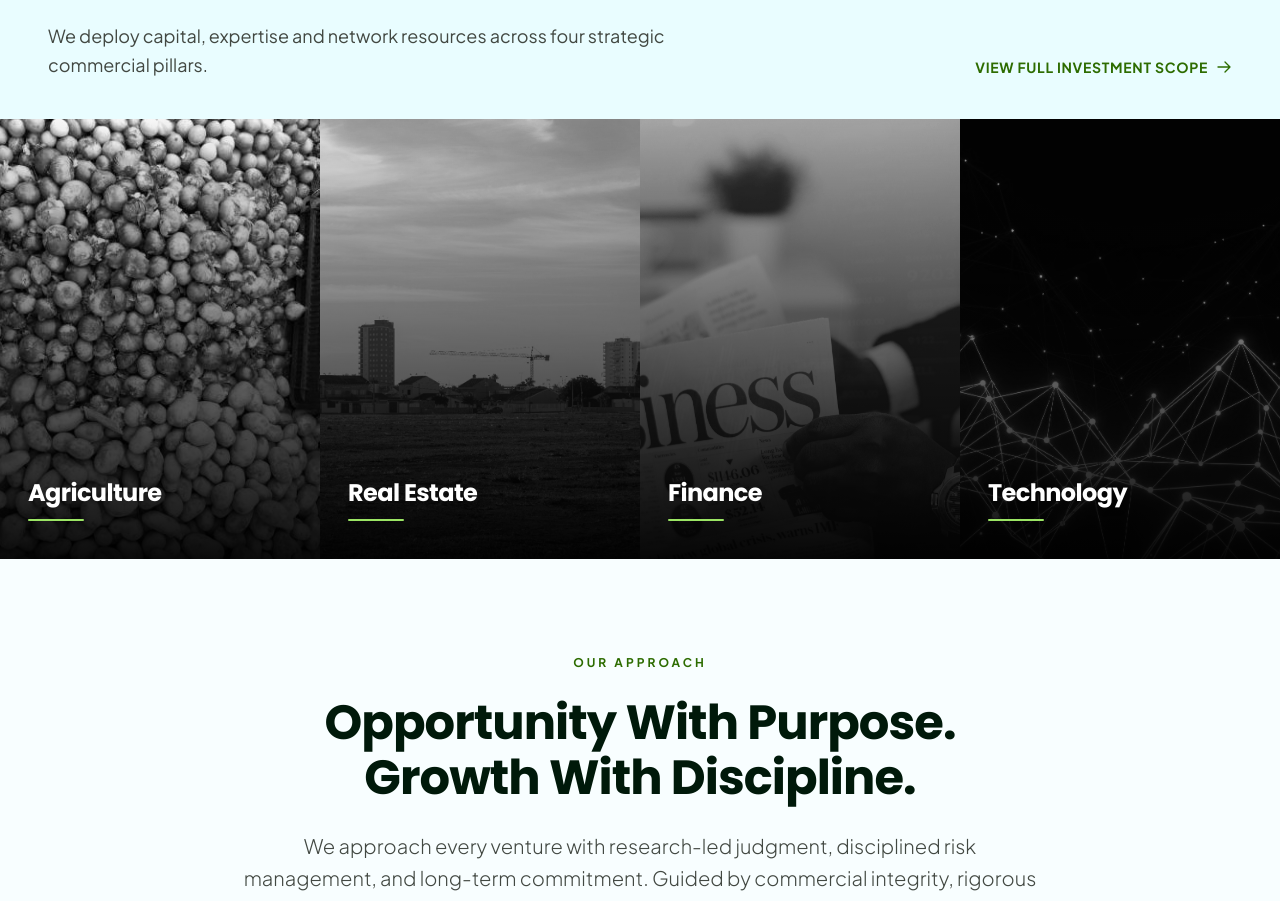
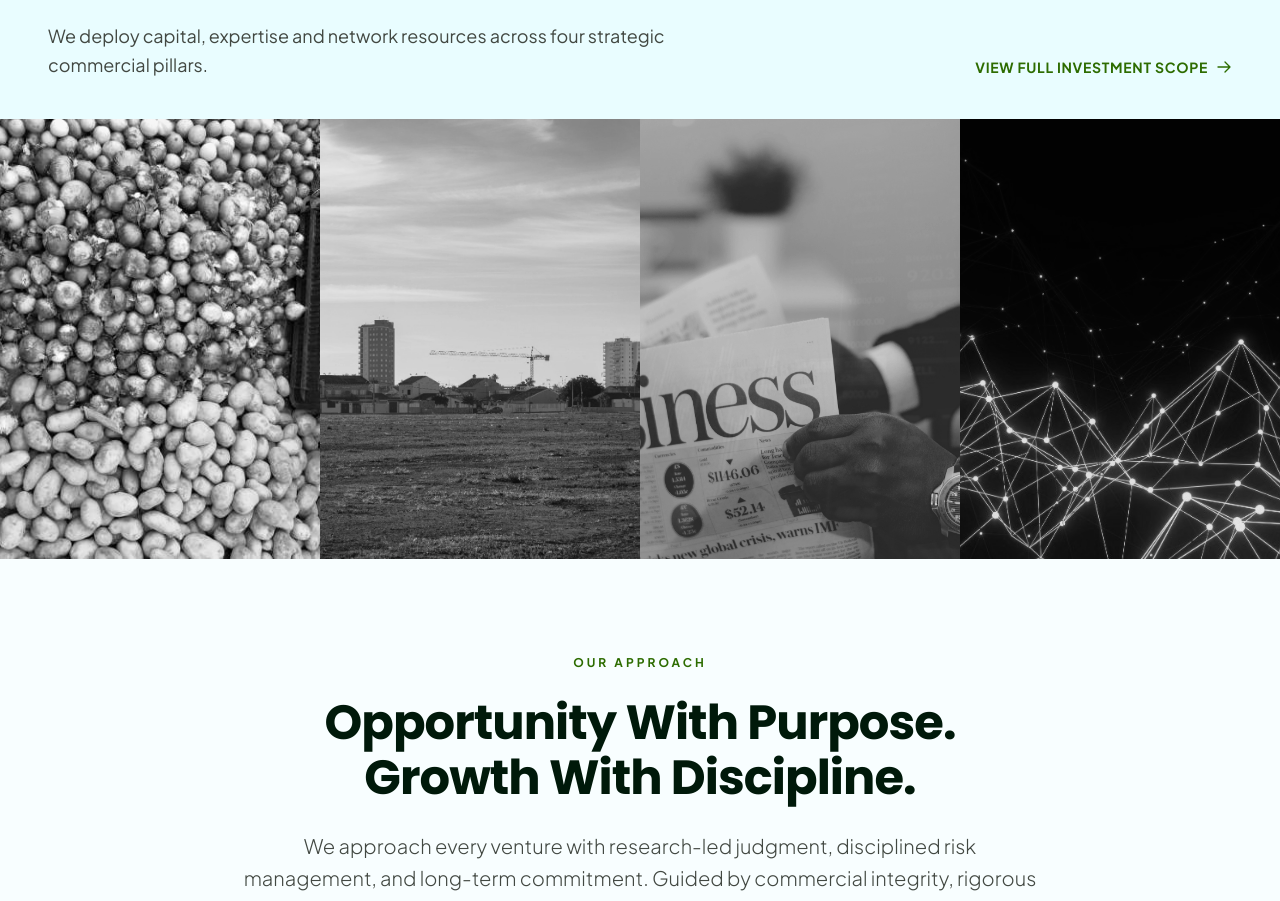
Before and after one commit to danielosita508/hundredfold, a Next.js app: page / in a window 1280 px wide. Shown: the part 1466-2367 px from the top of the page. Built offline with nearby package versions, Linux system fonts and the light colour scheme.

Commit message:
feat(home): make sector card writeups invisible by default and reveal on hover

```diff
--- a/app/page.tsx
+++ b/app/page.tsx
@@ -187,8 +187,8 @@ function SectorCarouselCard({
         </motion.div>
       </AnimatePresence>
 
-      {/* Deep gradient overlay ensuring text legibility */}
-      <div className="absolute inset-0 bg-gradient-to-t from-black/95 via-black/50 to-transparent pointer-events-none z-10" />
+      {/* Deep gradient overlay ensuring text legibility on hover */}
+      <div className="absolute inset-0 bg-gradient-to-t from-black/95 via-black/50 to-transparent pointer-events-none z-10 opacity-0 group-hover:opacity-100 transition-opacity duration-500" />
 
       {/* Carousel Progress Indicators (subtle dashes visible on hover) */}
       {sector.images.length > 1 && (
@@ -204,9 +204,9 @@ function SectorCarouselCard({
         </div>
       )}
 
-      {/* Sector Title, Green Line & Description (Title & Line visible by default; Description reveals on hover) */}
+      {/* Sector Title, Green Line & Description (Completely invisible by default; reveals smoothly on hover) */}
       <div className="relative z-20 p-5 sm:p-6 lg:p-7 flex flex-col justify-end h-full pointer-events-none">
-        <div className="transform transition-transform duration-500 group-hover:-translate-y-1">
+        <div className="opacity-0 translate-y-3 group-hover:opacity-100 group-hover:translate-y-0 transition-all duration-500 ease-out">
           <h3 className="font-poppins text-xl sm:text-2xl font-bold tracking-tight text-white drop-shadow-md">
             {sector.title}
           </h3>
@@ -214,12 +214,10 @@ function SectorCarouselCard({
           {/* Accent Green Line */}
           <div className="w-12 sm:w-14 h-[2px] bg-[#9BE564] my-2.5 rounded-full group-hover:w-16 transition-all duration-300" />
 
-          {/* Concise Sector Description (Invisible until hovered upon) */}
-          <div className="overflow-hidden max-h-0 opacity-0 group-hover:max-h-40 group-hover:opacity-100 transition-all duration-500 ease-out">
-            <p className="font-poppins text-[13px] sm:text-[14px] font-normal leading-[1.6] text-white/90 drop-shadow-sm pt-1">
-              {sector.description}
-            </p>
-          </div>
+          {/* Sector Description */}
+          <p className="font-poppins text-[13px] sm:text-[14px] font-normal leading-[1.6] text-white/90 drop-shadow-sm pt-1">
+            {sector.description}
+          </p>
         </div>
       </div>
     </Link>
```
